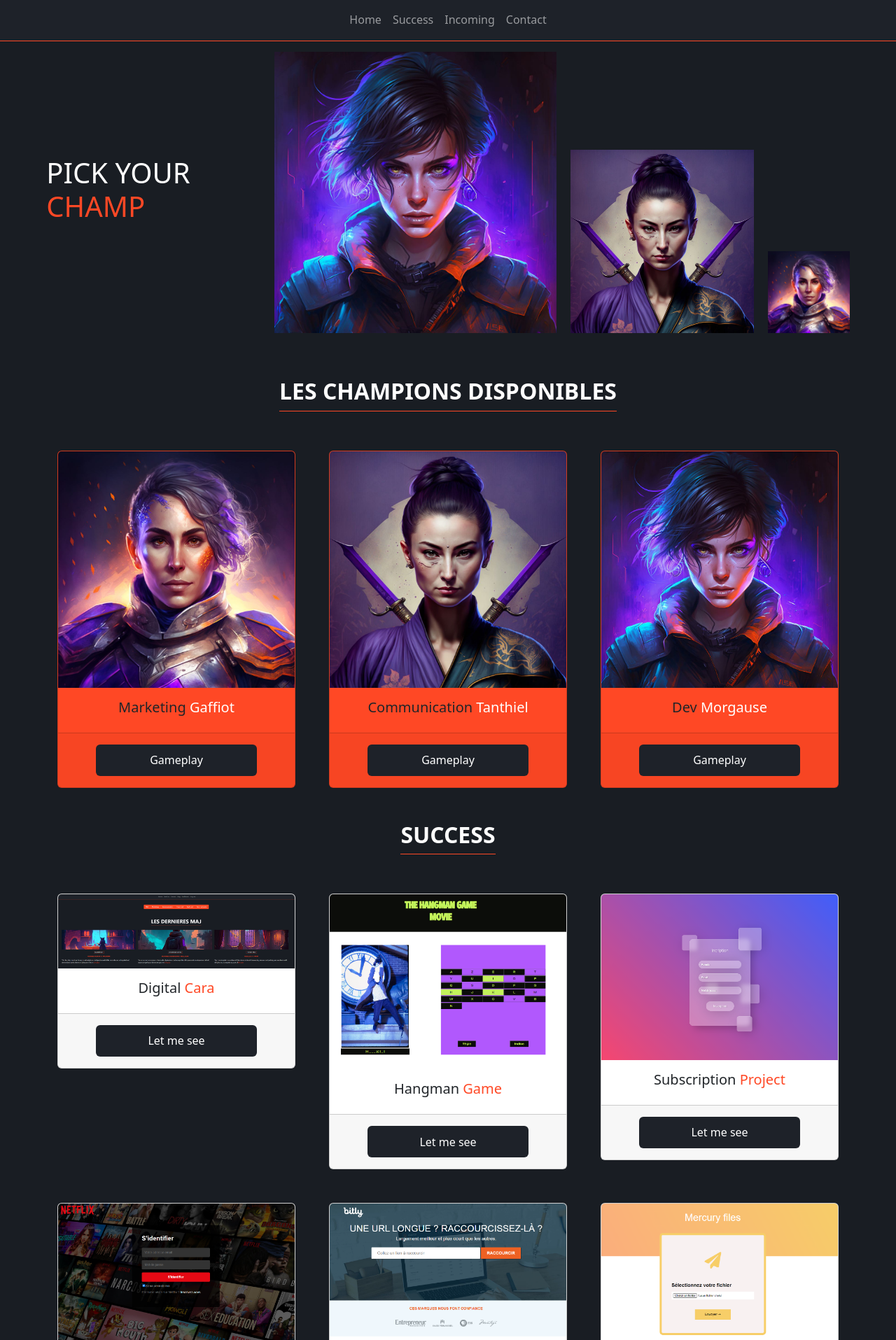
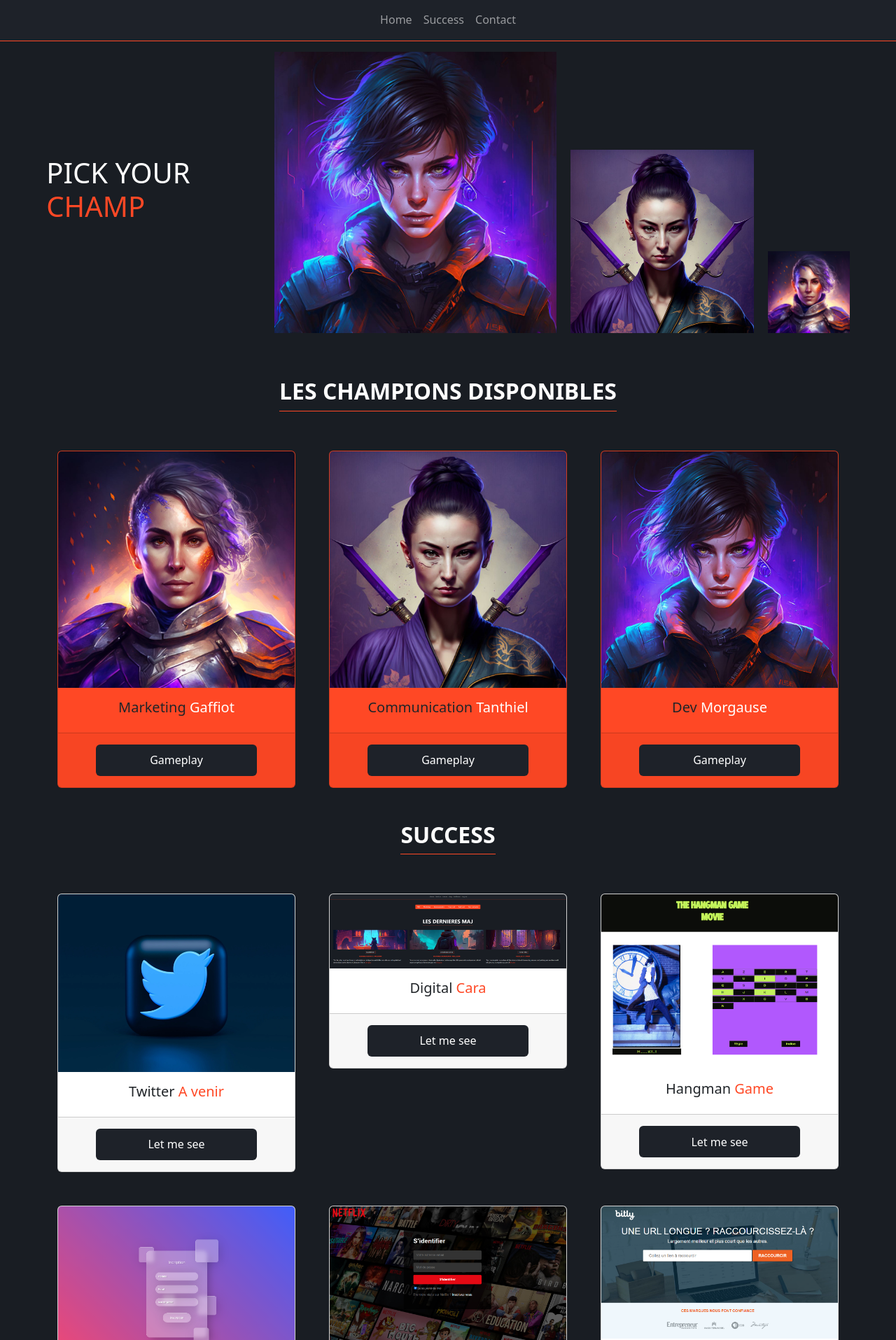
Before and after one commit to Tanthiel50/digital-cara-front, a PHP site: page /success.php in a window 1280 px wide. Shown: the top 1915 px of the page at 70% size. Run offline with PHP 8.4, Linux system fonts and the light colour scheme.

Commit message:
Success-ajout projet a venir et suppression croix

```diff
--- a/partials/footer.php
+++ b/partials/footer.php
@@ -18,9 +18,6 @@
                 </p>
                 <p>
                     <a href="success.php" class="text-reset text-decoration-none">Success</a>
-                </p>
-                <p>
-                    <a href="incoming.php" class="text-reset text-decoration-none">Incoming</a>
                 </p>
                 <p>
                     <a href="contact.php" class="text-reset text-decoration-none">Contact</a>
--- a/partials/header.php
+++ b/partials/header.php
@@ -31,9 +31,6 @@
                     <a class="nav-link" href="success.php">Success</a>
                 </li>
                 <li class="nav-item">
-                    <a class="nav-link" href="incoming.php">Incoming</a>
-                </li>
-                <li class="nav-item">
                     <a class="nav-link" href="contact.php">Contact</a>
                 </li>
             </ul>
--- a/success.php
+++ b/success.php
@@ -42,7 +42,7 @@ include 'partials/header.php';
                             Marketing Gaffiot
                         </h5>
                         <button type="button" class="btn-close" data-bs-dismiss="modal">
-                            <span>&times;</span>
+                            <!-- <span>&times;</span> -->
                         </button>
                     </div>
 
@@ -61,7 +61,7 @@ include 'partials/header.php';
 
                 <!-- Footer -->
                     <div class="modal-footer d-flex justify-content-center">
-                        <a class="btn w-75 btn-sm-dark " data-bs-toggle="tooltip" data-bs-placement="bottom" href="contact.html">I pick this character</a>
+                        <a class="btn w-75 btn-sm-dark " data-bs-toggle="tooltip" data-bs-placement="bottom" href="contact.php">I pick this character</a>
                     </div>
 
                 </div>
@@ -89,7 +89,7 @@ include 'partials/header.php';
                             Communication Tanthiel
                         </h5>
                         <button type="button" class="btn-close" data-bs-dismiss="modal">
-                            <span>&times;</span>
+                            <!-- <span>&times;</span> -->
                         </button>
                     </div>
 
@@ -108,7 +108,7 @@ include 'partials/header.php';
 
                 <!-- Footer -->
                     <div class="modal-footer d-flex justify-content-center">
-                        <a class="btn w-75 btn-sm-dark " data-bs-toggle="tooltip" data-bs-placement="bottom" href="contact.html">I pick this character</a>
+                        <a class="btn w-75 btn-sm-dark " data-bs-toggle="tooltip" data-bs-placement="bottom" href="contact.php">I pick this character</a>
                     </div>
 
                 </div>
@@ -136,7 +136,7 @@ include 'partials/header.php';
                             Dev Morgause
                         </h5>
                         <button type="button" class="btn-close" data-bs-dismiss="modal">
-                            <span>&times;</span>
+                            <!-- <span>&times;</span> -->
                         </button>
                     </div>
 
@@ -152,7 +152,7 @@ include 'partials/header.php';
 
                 <!-- Footer -->
                     <div class="modal-footer d-flex justify-content-center">
-                        <a class="btn w-75 btn-sm-dark " data-bs-toggle="tooltip" data-bs-placement="bottom" href="contact.html">I pick this character</a>
+                        <a class="btn w-75 btn-sm-dark " data-bs-toggle="tooltip" data-bs-placement="bottom" href="contact.php">I pick this character</a>
                     </div>
 
                 </div>
@@ -168,6 +168,56 @@ include 'partials/header.php';
             <h2 class="border-bottom border-orange border-1 pb-2 fw-bold text-white text-center">SUCCESS</h2>
         </div>
     <div class="row g-5">
+    <div class="col-lg-4 col-md-6">
+            <div class="card bg-white">
+                <img src="./images/success/twitter-alexander-shatov-scaled.webp" class="card-img-top"/>
+                <div class="card-body text-center">
+                    <h5>Twitter <span class="text-orange">A venir</span></h5>
+                </div>
+                <div class="card-footer p-3 text-center">
+                    <button type="button" class="btn btn-sm-dark w-75" data-bs-toggle="modal" data-bs-target="#Twitter">Let me see</button>
+                </div>
+            </div>
+        </div>
+        <div class="modal fade" id="Twitter" data-bs-backdrop="static">
+            <div class="modal-dialog modal-dialog-centered">
+                <div class="modal-content">
+
+                    <!-- Header -->
+                    <div class="modal-header">
+                        <h5 class="modal-title text-center">
+                            Twitter
+                        </h5>
+                        <button type="button" class="btn-close" data-bs-dismiss="modal">
+                            <!-- <span>&times;</span> -->
+                        </button>
+                    </div>
+
+                <!-- Body -->
+                    <div class="modal-body w-100">
+                        <img src="./images/success/twitter-alexander-shatov-scaled.webp" class="w-100"/>
+                        <p>Projet individuel proposé par la formation Believemy. Il s'agit de construire un clone de Twitter
+                            avec la connexion, déconnexion, création d'un tweet, abonnement à un compte, affichage des tweets, affichage des profils,
+                            répondre à un tweet, partager un tweet et supprimer un tweet. Les technologiques à utiliser sont :
+                            <ul>
+                                <li>HTML</li>
+                                <li>CSS</li>
+                                <li>Git</li>
+                                <li>Github</li>
+                                <li>React</li>
+                            </ul>
+
+                        </p>
+                    </div>
+
+                <!-- Footer -->
+                    <div class="modal-footer d-flex justify-content-center">
+                        <a class="btn w-75 btn-sm-dark " data-bs-toggle="tooltip" data-bs-placement="bottom" href="#" target="_blank">Le lien est à venir</a>
+                    </div>
+
+                </div>
+            </div>
+        </div>
         <div class="col-lg-4 col-md-6">
             <div class="card bg-white">
                 <img src="./images/success/digital-cara-back.png" class="card-img-top"/>
@@ -189,7 +239,7 @@ include 'partials/header.php';
                             Digital Cara
                         </h5>
                         <button type="button" class="btn-close" data-bs-dismiss="modal">
-                            <span>&times;</span>
+                            <!-- <span>&times;</span> -->
                         </button>
                     </div>
 
@@ -238,7 +288,7 @@ include 'partials/header.php';
                             Hangman Game
                         </h5>
                         <button type="button" class="btn-close" data-bs-dismiss="modal">
-                            <span>&times;</span>
+                            <!-- <span>&times;</span> -->
                         </button>
                     </div>
 
@@ -289,7 +339,7 @@ include 'partials/header.php';
                             Subscription Project
                         </h5>
                         <button type="button" class="btn-close" data-bs-dismiss="modal">
-                            <span>&times;</span>
+                            <!-- <span>&times;</span> -->
                         </button>
                     </div>
 
@@ -336,7 +386,7 @@ include 'partials/header.php';
                             Netflix Connection
                         </h5>
                         <button type="button" class="btn-close" data-bs-dismiss="modal">
-                            <span>&times;</span>
+                            <!-- <span>&times;</span> -->
                         </button>
                     </div>
 
@@ -383,7 +433,7 @@ include 'partials/header.php';
                             URL Shortcut
                         </h5>
                         <button type="button" class="btn-close" data-bs-dismiss="modal">
-                            <span>&times;</span>
+                            <!-- <span>&times;</span> -->
                         </button>
                     </div>
 
@@ -430,7 +480,7 @@ include 'partials/header.php';
                             Mercury File
                         </h5>
                         <button type="button" class="btn-close" data-bs-dismiss="modal">
-                            <span>&times;</span>
+                            <!-- <span>&times;</span> -->
                         </button>
                     </div>
 
@@ -476,7 +526,7 @@ include 'partials/header.php';
                             Weather API
                         </h5>
                         <button type="button" class="btn-close" data-bs-dismiss="modal">
-                            <span>&times;</span>
+                            <!-- <span>&times;</span> -->
                         </button>
                     </div>
 
```
Also changed, not shown: images/success/twitter-alexander-shatov-scaled.webp (added), 1 other file.
